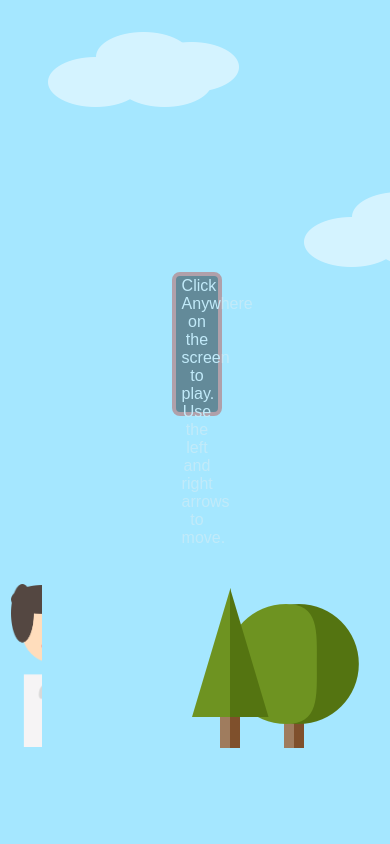
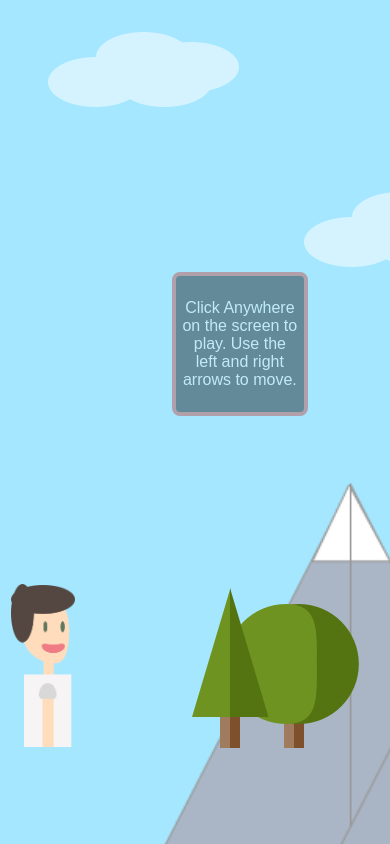
Before and after one commit to jorgehjr84/Jorge-H-React-Resume, a React (Create React App) app: page / in a window 390 px wide. Built offline with nearby package versions, Linux system fonts and the light colour scheme.

Commit message:
Started working on responsiveness. Character, start game sign, and mountains are now responsive

```diff
--- a/src/App.css
+++ b/src/App.css
@@ -20,6 +20,13 @@
   position: relative;
   bottom: 122em;
 }
+.Mountains-container {
+    bottom: 0;
+    height: 27em;
+    overflow: hidden;
+    position: absolute;
+    width: 100%;
+}
 .low-mountains {
   bottom: 76em !important;
 }
--- a/src/App.js
+++ b/src/App.js
@@ -106,10 +106,13 @@ class App extends Component {
         <Character left={this.state.characterLeft + 1} character={this.state.characterFacingRight}
         />
         <Trees treeData={TreeData} treeLeft={this.state.treesLeft}/>
-        <Mountains left={this.state.mountainsLeft}/>
-        <Mountains left={this.state.mountainsLeft + 40}/>
-        <Mountains left={this.state.mountainsLeft + 90}/>
-        <Mountains left={this.state.mountainsLeft + 160}/>
+        <div className="Mountains-container">
+          <Mountains left={this.state.mountainsLeft}/>
+          <Mountains left={this.state.mountainsLeft + 40}/>
+          <Mountains left={this.state.mountainsLeft + 90}/>
+          <Mountains left={this.state.mountainsLeft + 160}/>
+        </div>
+
 
         <div className="experience-signs">
           <Sign2
--- a/src/Components/Character/Character.css
+++ b/src/Components/Character/Character.css
@@ -1,7 +1,7 @@
 .Character-right {
     background: url('../../assets/character-right.png') no-repeat;
     background-size: 4em;
-    width: 8%;
+    width: 22%;
     height: 11em;
     position: relative;
     display: inline-block;
@@ -10,7 +10,7 @@
 .Character-left {
     background: url('../../assets/character-left.png') no-repeat;
     background-size: 4em;
-    width: 8%;
+    width: 22%;
     height: 11em;
     position: relative;
     display: inline-block;
--- a/src/Components/Mountains/Mountains.css
+++ b/src/Components/Mountains/Mountains.css
@@ -4,7 +4,7 @@
     height: 28em;
     position: relative;
     width: 36em;
-    bottom: 45em;
+    bottom: -2em;
     z-index: 1;
     background-size: 35em;
 }
--- a/src/Components/StartGame/StartGame.css
+++ b/src/Components/StartGame/StartGame.css
@@ -1,5 +1,5 @@
 .StartGame {
-    width: 13%;
+    width: 18%;
     height: auto;
     position: absolute;
     left: 44%;
@@ -17,3 +17,9 @@ button {
     border-radius: 8px;
     cursor: pointer;
 }
+
+@media (max-width: 658px){
+    .StartGame {
+        width: 35%;
+    }
+}
```
Also changed, not shown: package.json (+6 -2 lines), 12 other files (tests, documents, lock files or other folders).
